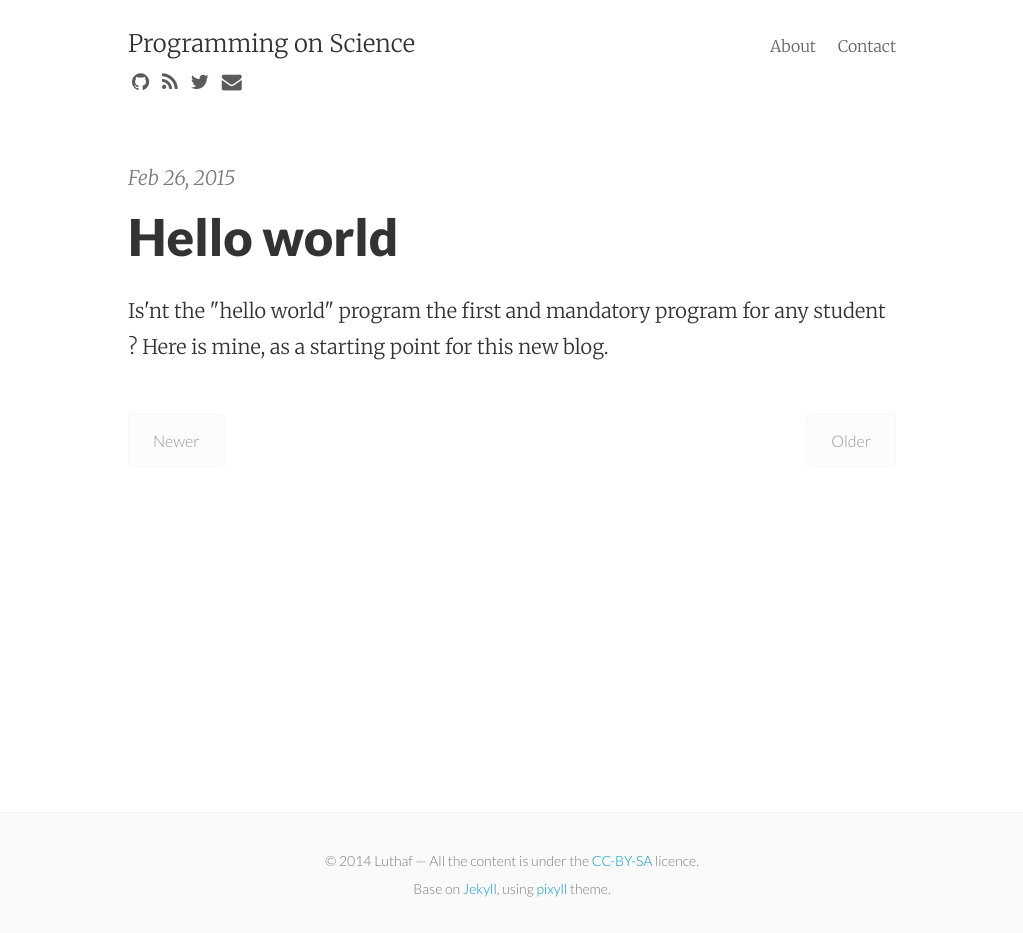
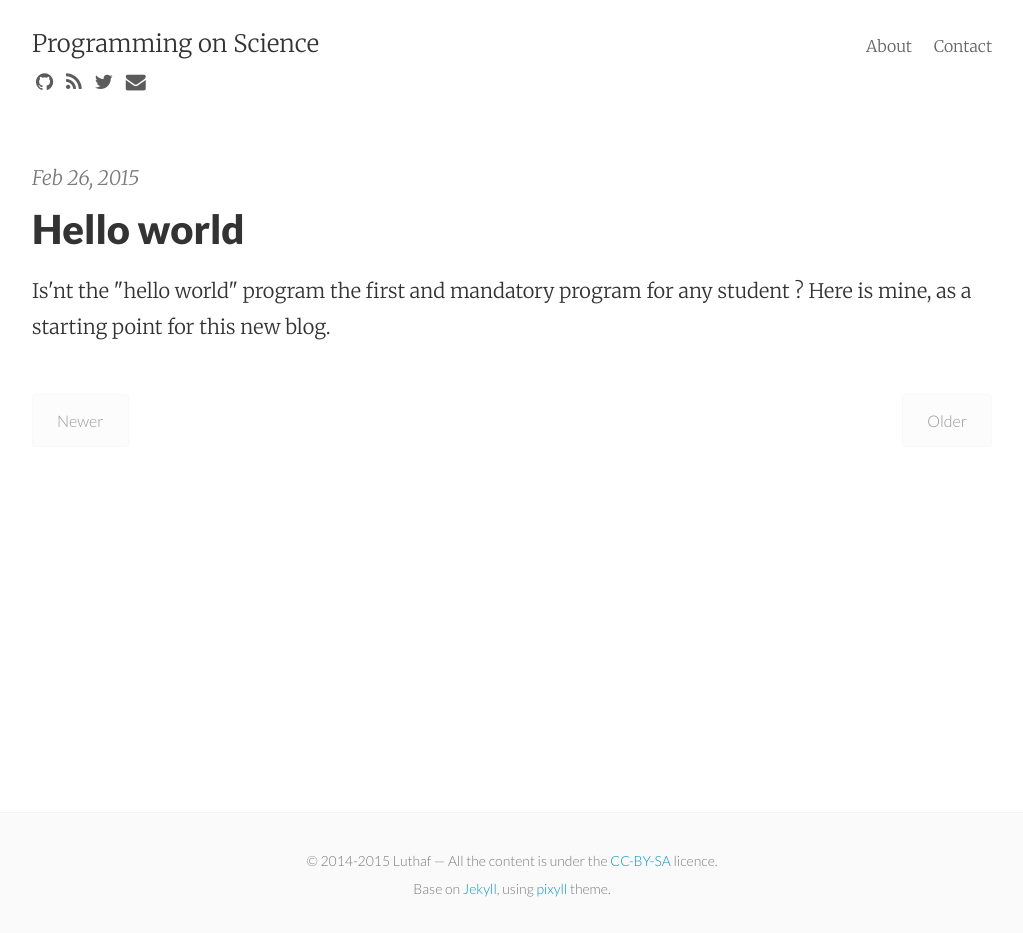
Before and after one commit to Luthaf/luthaf.github.io, a Jekyll site: the page built from index.html, in a window 1280 px wide. Shown: the whole page, without its empty margins (128-1151 px from the left). Built offline with Jekyll 4.4.1, drawn with Linux system fonts in a browser that asks for light colours; nearby versions of some CDN libraries; Markdown is read by kramdown in place of the engine named in the settings; the list of posts is cut into pages by our own code.

Commit message:
Tweak the theme

```diff
--- a/_includes/footer.html
+++ b/_includes/footer.html
@@ -2,7 +2,7 @@
   <div class="p2 wrap">
     <div class="measure mt1 center">
       <small>
-         © 2014 Luthaf — All the content is under the <a href="https://creativecommons.org/licenses/by-sa/4.0/legalcode">CC-BY-SA</a> licence. </br>
+         © 2014-2015 Luthaf — All the content is under the <a href="https://creativecommons.org/licenses/by-sa/4.0/legalcode">CC-BY-SA</a> licence. </br>
         Base on <a href="https://jekyllrb.com">Jekyll</a>, using <a href="https://github.com/johnotander/pixyll">pixyll</a> theme.
       </small>
     </div>
--- a/_includes/head.html
+++ b/_includes/head.html
@@ -17,29 +17,4 @@
     {% if site.show_social_icons %}
       <link href="//maxcdn.bootstrapcdn.com/font-awesome/4.2.0/css/font-awesome.min.css" rel="stylesheet">
     {% endif %}
-
-    <!-- Open Graph -->
-    <!-- From: https://github.com/mmistakes/hpstr-jekyll-theme/blob/master/_includes/head.html -->
-    <meta property="og:locale" content="en_US">
-    <meta property="og:type" content="article">
-    <meta property="og:title" content="{% if page.title %}{{ page.title }}{% else %}{{ site.title }}{% endif %}">
-    <meta property="og:description" content="{% if page.description %}{{ page.description }}{% else %}{{ site.description }}{% endif %}">
-    <meta property="og:url" content="{{ site.url }}{{ page.url }}">
-    <meta property="og:site_name" content="{{ site.title }}">
-
-    <!-- Icons -->
-    <link rel="apple-touch-icon" sizes="57x57" href="apple-touch-icon-57x57.png">
-    <link rel="apple-touch-icon" sizes="114x114" href="apple-touch-icon-114x114.png">
-    <link rel="apple-touch-icon" sizes="72x72" href="apple-touch-icon-72x72.png">
-    <link rel="apple-touch-icon" sizes="144x144" href="apple-touch-icon-144x144.png">
-    <link rel="apple-touch-icon" sizes="60x60" href="apple-touch-icon-60x60.png">
-    <link rel="apple-touch-icon" sizes="120x120" href="apple-touch-icon-120x120.png">
-    <link rel="apple-touch-icon" sizes="76x76" href="apple-touch-icon-76x76.png">
-    <link rel="apple-touch-icon" sizes="152x152" href="apple-touch-icon-152x152.png">
-    <link rel="apple-touch-icon" sizes="180x180" href="apple-touch-icon-180x180.png">
-    <link rel="icon" type="image/png" href="favicon-192x192.png" sizes="192x192">
-    <link rel="icon" type="image/png" href="favicon-160x160.png" sizes="160x160">
-    <link rel="icon" type="image/png" href="favicon-96x96.png" sizes="96x96">
-    <link rel="icon" type="image/png" href="favicon-16x16.png" sizes="16x16">
-    <link rel="icon" type="image/png" href="favicon-32x32.png" sizes="32x32">
 </head>
--- a/_sass/_basscss.scss
+++ b/_sass/_basscss.scss
@@ -58,42 +58,6 @@ small, .small, .f5 {
   line-height: 1.5rem;
 }
 
-@media screen and (min-width: 48em) {
-  .h1 {
-    font-size: 4rem;
-    line-height: 5rem;
-  }
-
-  .h2 {
-    font-size: 2rem;
-    line-height: 2.5rem;
-  }
-
-  .h3 {
-    font-size: 1.5rem;
-    line-height: 2rem;
-  }
-
-  .p {
-    font-size: 1.25rem;
-    line-height: 2rem;
-  }
-
-  .small {
-    font-size: 1rem;
-  }
-}
-@media screen and (min-width: 64em) {
-  .h1 {
-    font-size: 6rem;
-    line-height: 8rem;
-  }
-
-  .h2 {
-    font-size: 3rem;
-    line-height: 3.5rem;
-  }
-}
 strong, .bold {
   font-weight: bold;
 }
@@ -120,7 +84,7 @@ strong, .bold {
 }
 
 .measure {
-  max-width: 48rem;
+  max-width: 60rem;
 }
 
 .measure-narrow {
--- a/_sass/_main.scss
+++ b/_sass/_main.scss
@@ -447,22 +447,22 @@ h6,
 @media screen and (min-width: 64em) {
   .h1,
   h1 {
-    font-size: 4.498rem;
+    font-size: 3.5rem;
   }
 
   .h2,
   h2 {
-    font-size: 3.18rem;
+    font-size: 2.5rem;
   }
 
   .h3,
   h3 {
-    font-size: 2.249rem;
+    font-size: 2rem;
   }
 
   .h4,
   h4 {
-    font-size: 1.591rem;
+    font-size: 1.3rem;
   }
 
   .posts .post-meta {
```
